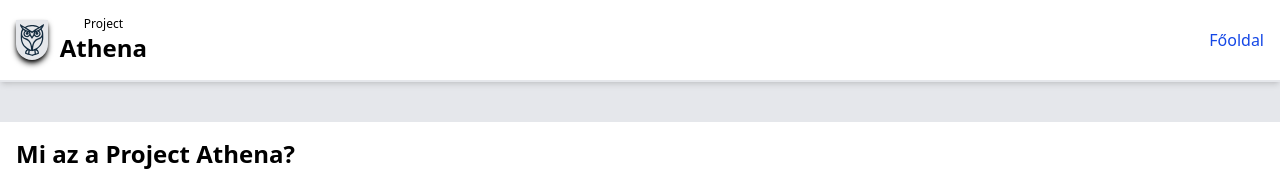
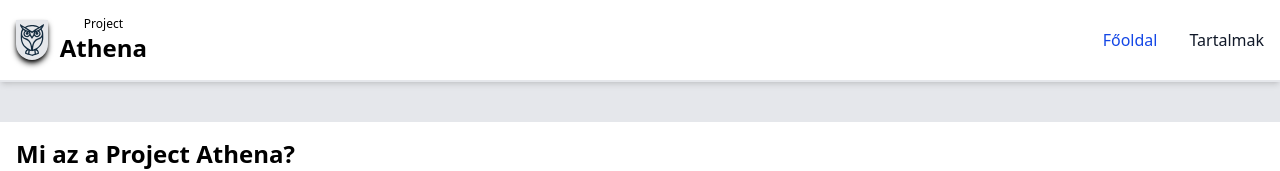
Before and after one commit to BiRo96/project-athena, a React (Vite) app: page /#/ in a window 1280 px wide. Shown: the top 171 px of the page. Built offline with nearby package versions, Linux system fonts and the light colour scheme.

Commit message:
className fixes, Navbar showing active location

```diff
--- a/src/App.jsx
+++ b/src/App.jsx
@@ -1,16 +1,17 @@
 import './App.css'
 import Splash from './components/splash'
-import { Routes, Route } from 'react-router-dom'
+import { Routes, Route, useLocation } from 'react-router-dom'
 import Home from './pages/Home'
 import Navbar from './components/Navbar'
 import Container from './components/Container'
 
 function App() {
+  const location = useLocation();
 
   return (
     <div className='bg-gray-200 dark:bg-gray-500 h-screen w-screen flex flex-col'>
       <Splash/>
-      <Navbar/>
+      <Navbar activePath={location.pathname}/>
       <Container>
         <Routes>
           <Route path='/' element={<Home/>} />
--- a/src/components/Container.jsx
+++ b/src/components/Container.jsx
@@ -1,7 +1,7 @@
 function Container({children}) {
     return (
         <div className="mt-10 flex-grow">
-            <div class="h-full bg-white dark:bg-gray-800">
+            <div className="h-full bg-white dark:bg-gray-800">
                 <div className="max-w-screen-xl mx-auto p-4 dark:text-white">
                     {children}
                 </div>
--- a/src/components/Navbar.jsx
+++ b/src/components/Navbar.jsx
@@ -1,21 +1,22 @@
 import Logo from "./logo"
 import NavbarButton from "./navbar_button"
 
-function Navbar() {
+function Navbar({activePath}) {
     return (
-        <nav class="bg-white border-gray-200 border-b-2 shadow-md dark:bg-gray-900 dark:border-gray-700">
-            <div class="max-w-screen-xl flex flex-wrap items-center justify-between mx-auto p-4">
-                <a href="#/" class="flex items-center space-x-3 rtl:space-x-reverse">
+        <nav className="bg-white border-gray-200 border-b-2 shadow-md dark:bg-gray-900 dark:border-gray-700">
+            <div className="max-w-screen-xl flex flex-wrap items-center justify-between mx-auto p-4">
+                <a href="#/" className="flex items-center space-x-3 rtl:space-x-reverse">
                     <Logo size={"h-10"}/>
-                    <div class="flex flex-col">
-                        <span class="self-center text-xs dark:text-white">Project</span>
-                        <span class="self-center text-2xl font-semibold whitespace-nowrap dark:text-white">Athena</span>
+                    <div className="flex flex-col">
+                        <span className="self-center text-xs dark:text-white">Project</span>
+                        <span className="self-center text-2xl font-semibold whitespace-nowrap dark:text-white">Athena</span>
                     </div>
                 </a>
 
-                <div class="w-full block md:w-auto" id="navbar-dropdown">
-                    <ul class="flex flex-col font-medium p-4 md:p-0 mt-4 border border-gray-100 rounded-lg bg-gray-50 md:space-x-8 rtl:space-x-reverse md:flex-row md:mt-0 md:border-0 md:bg-white dark:bg-gray-800 md:dark:bg-gray-900 dark:border-gray-700">
-                        <NavbarButton text="Főoldal" link="" active={true} />
+                <div className="w-full block md:w-auto" id="navbar-dropdown">
+                    <ul className="flex flex-col font-medium p-4 md:p-0 mt-4 border border-gray-100 rounded-lg bg-gray-50 md:space-x-8 rtl:space-x-reverse md:flex-row md:mt-0 md:border-0 md:bg-white dark:bg-gray-800 md:dark:bg-gray-900 dark:border-gray-700">
+                        <NavbarButton text="Főoldal" link="" active={activePath === "/"}/>
+                        <NavbarButton text="Tartalmak" link="contents" active={activePath === "/contents"} />
                     </ul>
                 </div>
             </div>
--- a/src/components/logo.jsx
+++ b/src/components/logo.jsx
@@ -1,7 +1,7 @@
 import logo from '../assets/logo.svg'
 
 function Logo({size}){
-    return <img src={logo} class={"dark:bg-white bg-gray-200 shadow-md shadow-black p-1 rounded-b-full " + (size ?? "h-full")} alt="Project Athena Logo" />
+    return <img src={logo} className={"dark:bg-white bg-gray-200 shadow-md shadow-black p-1 rounded-b-full " + (size ?? "h-full")} alt="Project Athena Logo" />
 }
 
 export default Logo
--- a/src/components/navbar_button.jsx
+++ b/src/components/navbar_button.jsx
@@ -11,7 +11,7 @@ function NavbarButton(params) {
                 <a
                 href={"#/" + (params.link ?? "") }
                 { ...params.active ? 'aria-current="page"' : ''}
-                class={buttonClass}>
+                className={buttonClass}>
                     {params.text ?? ""}
                 </a>
             </li>
```
